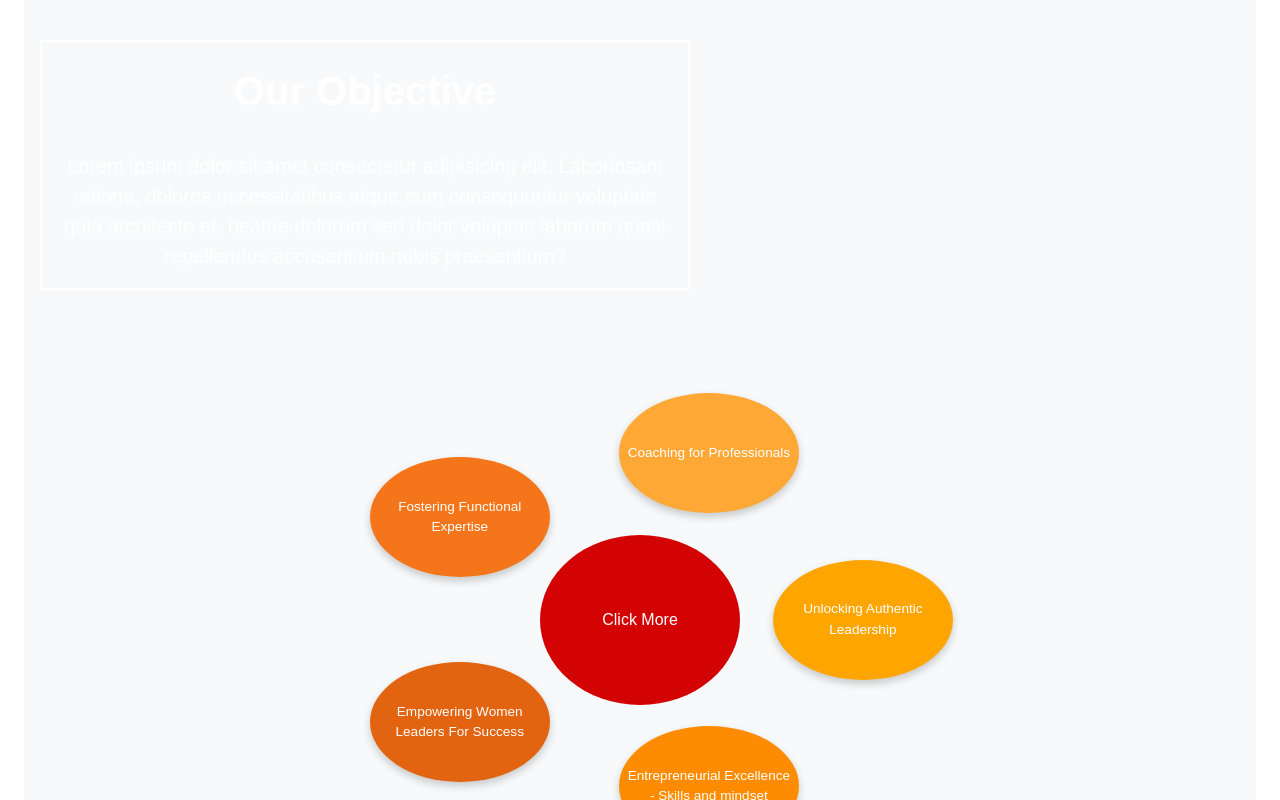
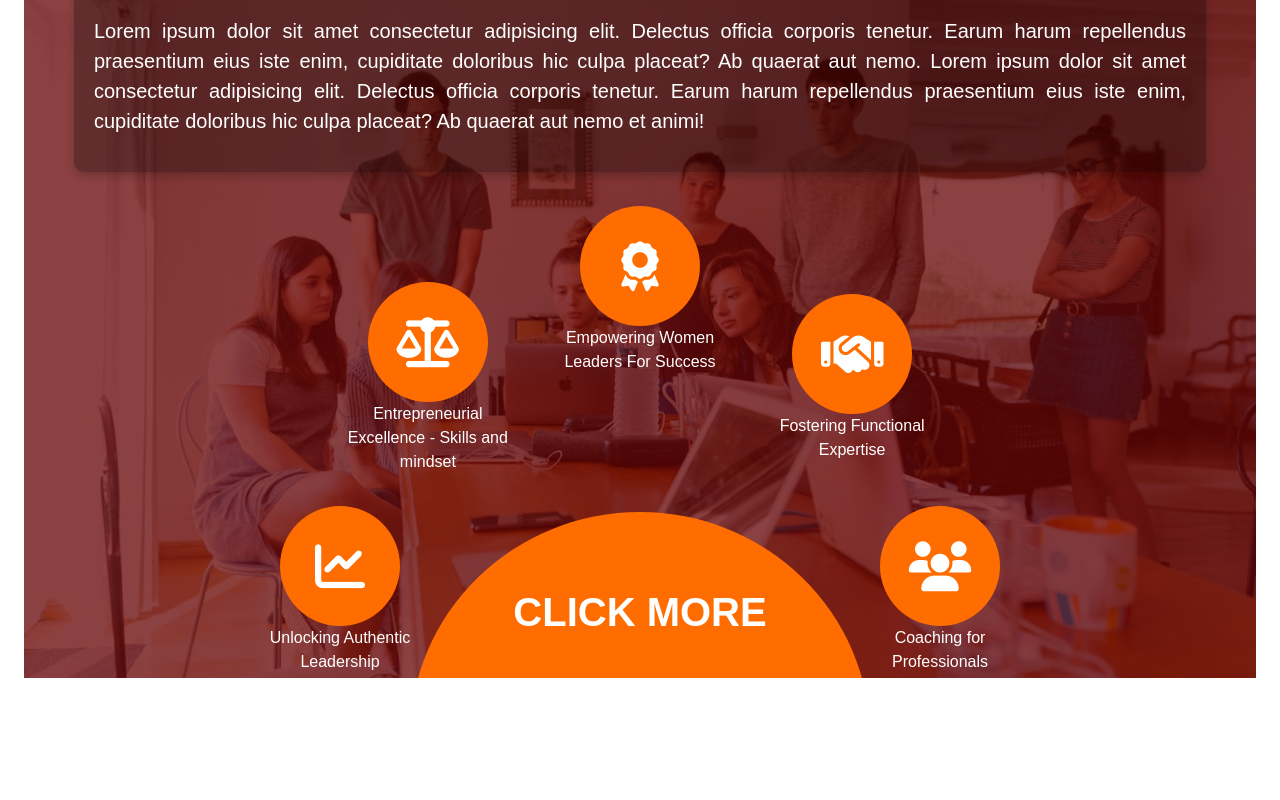
Before and after one commit to KARAN-SINGH19/MCA-Academy, a React (Create React App) app: page / in a window 1280 px wide. Shown: the part 1640-2440 px from the top of the page. Built offline with nearby package versions, Linux system fonts and the light colour scheme.

Commit message:
code updaetd!

```diff
--- a/src/App.css
+++ b/src/App.css
@@ -752,6 +752,7 @@ h1 {
   height: 250px;
   margin-top: 20px;
   border: 2px solid white;
+  position: relative;
 }
 
 @keyframes bounce {
@@ -764,7 +765,7 @@ h1 {
     transform: translateY(0);
   }
 
-  40% {
+  50% {
     transform: translateY(10px);
   }
 
--- a/src/Screens/Home.jsx
+++ b/src/Screens/Home.jsx
@@ -9,6 +9,7 @@ import pillars from '../Api/Pillars';
 import { motion } from 'framer-motion';
 import reveal from '../Animations/Variants';
 import { useInView } from 'react-intersection-observer';
+import '@fortawesome/fontawesome-free/css/all.min.css';
 import Slider from '../Components/Slider';
 import academy from '../Api/Academy';
 import Container from 'react-bootstrap/Container';
@@ -95,75 +96,129 @@ const Home = () => {
     );
   }
 
-  const circles = [...Array(5)].map((_, i) => {
-    const angle = (i / 5) * 2 * Math.PI;
-    const radius = 120;
-    const x = 50 + (radius * Math.cos(angle)) / 70 * 50;
-    const y = 50 + (radius * Math.sin(angle)) / 70 * 50;
-    return { x, y };
-  });
+
+  const RedBarSection = () => {
+    const values = [
+      { icon1: '/images/logo1.jpg', icon: 'fas fa-chart-line', text: 'Unlocking Authentic Leadership' },
+      { icon: 'fas fa-balance-scale', text: 'Entrepreneurial Excellence -  Skills and mindset' },
+      { icon: 'fas fa-award', text: 'Empowering Women Leaders For Success' },
+      { icon: 'fas fa-handshake', text: 'Fostering Functional Expertise' },
+      { icon: 'fas fa-users', text: 'Coaching for Professionals' },
+    ];
+
+    const angleStep = Math.PI / (values.length - 1);
+    const radius = 300;
+
+    const scrollToSection = (sectionId) => {
+      const section = document.getElementById(sectionId);
+      if (section) {
+        section.scrollIntoView({ behavior: "smooth" });
+      }
+    };
 
 
-
-  const RedBarSection = () => {
-    const handleClickMore = () => {
-      console.log("Clicked on Click More");
-      // Add your logic here
-    };
-
     return (
-      <Container fluid style={{ paddingLeft: 0, paddingRight: 0, marginLeft: 0, marginInlineStart: 0, width: '100%' }}>
+      <Container fluid style={{
+        paddingLeft: 0, paddingRight: 0, overflow: 'hidden',
+      }}>
         <Row>
           <Col>
-            <div className="image-container2">
+            <div style={{
+              textAlign: 'center',
+              padding: '50px',
+              position: 'relative',
+              height: "100vh",
+              backgroundImage: 'url(/images/bst.jpg)',
+              backgroundSize: 'cover',
+              backgroundPosition: 'center',
+              backgroundRepeat: 'no-repeat'
+            }}>
+              <div style={{
+                position: 'absolute',
+                top: 0,
+                left: 0,
+                width: '100%',
+                height: '100%',
+                backgroundColor: 'rgba(102, 3, 3, 0.75)',
+                zIndex: 0
+              }}></div>
 
+              <div style={{
+                position: 'relative',
+                zIndex: 1,
+                backgroundColor: 'rgba(0, 0, 0, 0.3)',
+                padding: '20px',
+                borderRadius: '10px',
+                boxShadow: '0 4px 8px rgba(0, 0, 0, 0.2)',
+                marginBottom: '40px'
+              }}>
+                <h1 style={{ color: 'white', marginBottom: '20px' }}>Academy Verticals</h1>
+                <p style={{ color: "white", fontSize: "20px", textAlign: "justify" }}>Lorem ipsum dolor sit amet consectetur adipisicing elit. Delectus officia corporis tenetur. Earum harum repellendus praesentium eius iste enim, cupiditate doloribus hic culpa placeat? Ab quaerat aut nemo.  Lorem ipsum dolor sit amet consectetur adipisicing elit. Delectus officia corporis tenetur. Earum harum repellendus praesentium eius iste enim, cupiditate doloribus hic culpa placeat? Ab quaerat aut nemo et animi!
+                </p>
+              </div>
 
-                <div className="box2" style={{ marginTop: "50px" }}>
-                  <h2 style={{ color: 'white', marginTop: '25px' }}>Our Objective</h2>
-                  <p style={{ color: 'white', padding: '20px', fontSize: '20px' }}>
-                    Lorem ipsum dolor sit amet consectetur adipisicing elit. Laboriosam ratione, dolores necessitatibus atque eum consequuntur voluptate quia architecto et, beatae dolorum sed dolor voluptas laborum quasi repellendus accusantium nobis praesentium?
-                  </p>
-                </div>
-                <div className="py-5 text-center position-relative circle-container" style={{ marginTop: "180px" }}>
+              {values.map((value, index) => {
+                const angle = index * angleStep - Math.PI;
+                const x = radius * Math.cos(angle);
+                const y = radius * Math.sin(angle);
+                return (
+                  <div
+                    key={index}
+                    style={{
+                      position: 'absolute',
+                      left: `calc(50% + ${x}px)`,
+                      top: `calc(90% + ${y}px)`,
+                      transform: 'translate(-50%, -50%)',
+                      textAlign: 'center',
+                      zIndex: 1,
+                    }}
+                  >
+                    <div
+                      style={{
+                        background: '#FF6D00',
+                        borderRadius: '50%',
+                        width: '120px',
+                        height: '120px',
+                        display: 'flex',
+                        alignItems: 'center',
+                        justifyContent: 'center',
+                        margin: '0 auto',
+                      }}
+                    >
+                      <i className={value.icon} style={{ fontSize: '50px', color: 'white' }}></i>
+                      {/* <img src={value.icon} style={{ width:"80px",height:"80px" }} alt="" /> */}
+                    </div>
+                    <p style={{ color: 'white', maxWidth: '190px' }}>{value.text}</p>
+                  </div>
+                );
+              })}
 
-                <div className="central-circle2" onClick={handleClickMore} style={{ zIndex: 1 }}>
-                    Click More <br />
-                  </div>
-                  <div className="arrow-container">
-                    <div className="arrow-bounce">
-                      <div role="img" aria-label="down-arrow" style={{ animation: 'bounce 1s infinite' }}>👇</div>
-                    </div>
-                  </div>
-                  <div className="surrounding-circles">
-                    {/* Assume circles and pillars are defined elsewhere */}
-                    {circles.map((circle, i) => (
-                      <div
-                        key={i}
-                        className='surrounding-circle'
-                        style={{
-                          top: `${circle.y}%`,
-                          left: `${circle.x}%`,
-                          transform: 'translate(-50%, -50%)',
-                          textAlign: 'center',
-                          padding: '5px',
-                          fontSize: '0.85rem',
-                          textDecoration: 'none',
-                          transition: 'transform 0.3s ease',
-                          cursor: "pointer"
-                        }}
-                      >
-                        {pillars[i % pillars.length].title}
-                      </div>
-                    ))}
+              <div style={{ position: 'absolute', display: 'inline-block', zIndex: 2 }}>
+                <div
+                  style={{
+                    background: '#FF6D00',
+                    borderRadius: '50%',
+                    width: '460px',
+                    height: '450px',
+                    position: 'absolute',
+                    bottom: '-75px',
+                    left: '50%',
+                    transform: 'translateX(-50%)',
+                    zIndex: 1,
+                    top: 'calc(100% - -300px)',
+                  }}
+                >
+                  <div>
+                    <h1 onClick={() => { scrollToSection('pillars2') }} style={{ color: "white", display: "flex", alignItems: "center", justifyContent: "center", marginTop: "70px", cursor: "pointer", animation: "bounce 1s infinite" }}>CLICK MORE</h1>
                   </div>
                 </div>
-
+              </div>
             </div>
           </Col>
         </Row>
       </Container>
     );
-  }
+  };
 
 
   const PillarSection = () => {
@@ -177,9 +232,29 @@ const Home = () => {
       <Container fluid style={{ width: "100%" }}>
         <Row>
           <Col>
-            <div className="mission-section py-5 text-center bg-light" ref={ref}>
-              <h2 className="mission-heading">Academy Verticals</h2>
+            <div className="" ref={ref}>
               <RedBarSection />
+            </div>
+          </Col>
+        </Row>
+
+      </Container>
+    );
+  }
+
+
+  const PillarSection2 = () => {
+    const { ref, inView } = useInView({
+      triggerOnce: true,
+      threshold: 0,
+    });
+
+
+    return (
+      <Container fluid style={{ width: "100%" }}>
+        <Row>
+          <Col>
+            <div className="" ref={ref}>
               <PillarCard data={pillars} />
             </div>
           </Col>
@@ -221,13 +296,21 @@ const Home = () => {
         <MissionSection />
       </section>
 
-      {/* <CounterSection /> */}
-
       <section id="pillars">
         <Container fluid>
           <Row>
             <Col>
               <PillarSection />
+            </Col>
+          </Row>
+        </Container>
+      </section>
+      <br /> <br /> <br /> <br /> <br /> <br />
+      <section id="pillars2">
+        <Container fluid>
+          <Row>
+            <Col>
+              <PillarSection2 />
             </Col>
           </Row>
         </Container>
```
Also changed, not shown: public/images/logo1.jpg (added).
